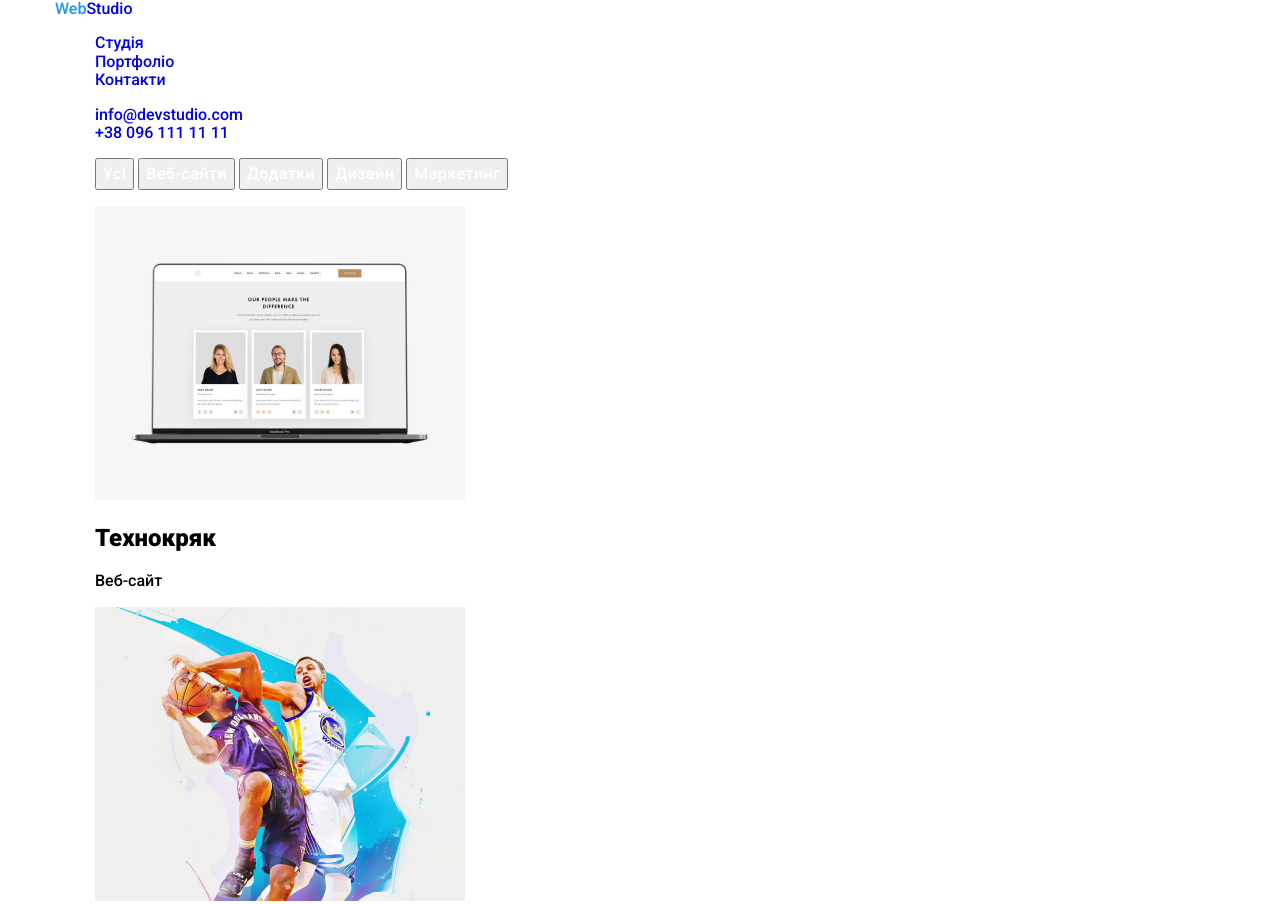
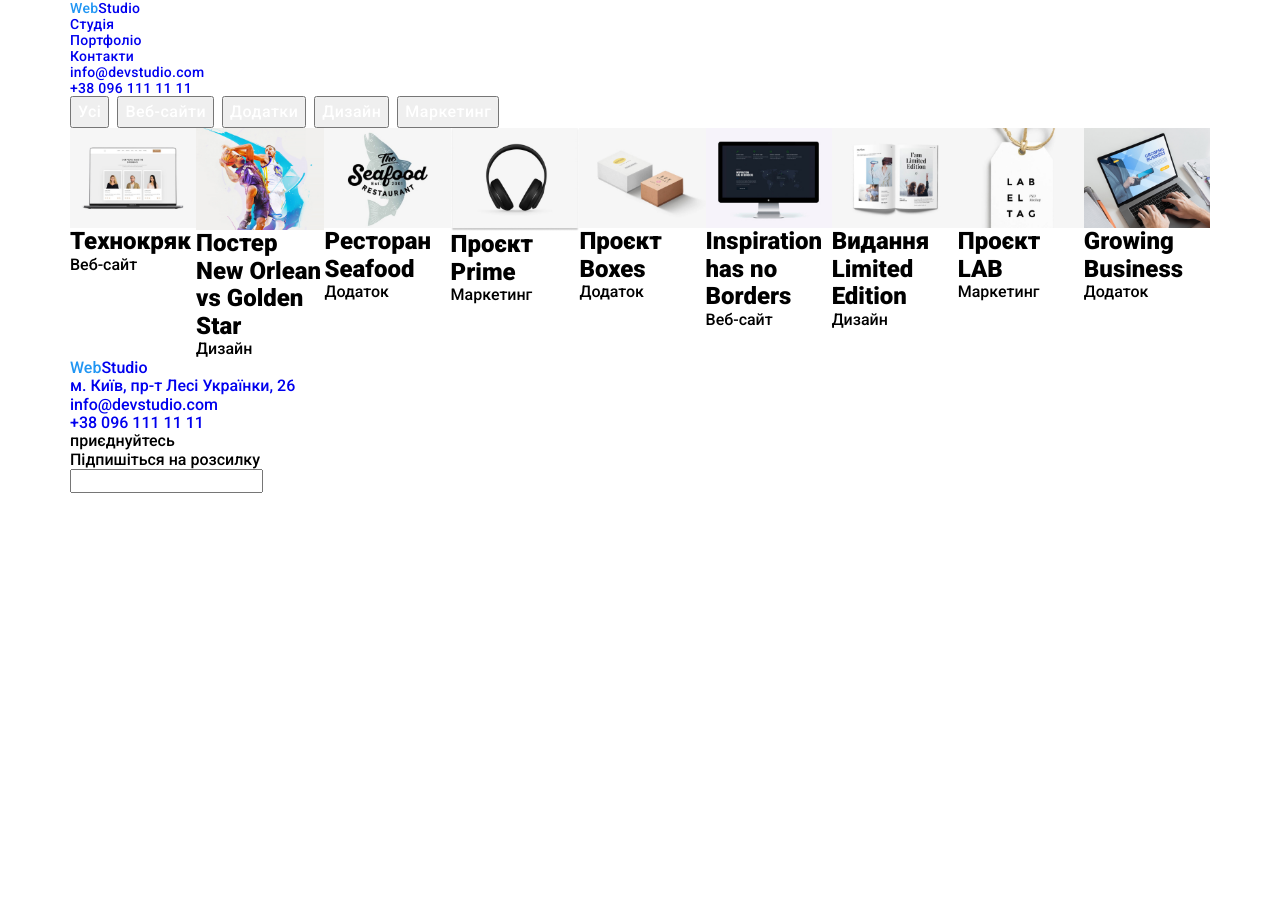
Before and after one commit to EgorTkachuK/webstudio-hw-07git, a plain HTML site: page portfolio.html in a window 1280 px wide. Shown: the top 904 px of the page. After the commit the page ends 800 px from the top, so only its background shows below. Drawn offline with nearby package versions, Linux system fonts and the light colour scheme.

Commit message:
Add files via upload

```diff
--- a/portfolio.html
+++ b/portfolio.html
@@ -21,9 +21,9 @@
     <link rel="stylesheet" href="style.css" />
   </head>
   <body class="portfolio-body">
-    <header class="portfolio-header">
+    <header class="header">
       <div class="conteiner">
-        <nav class="portfolio-header-nav">
+        <nav class="header-nav">
           <a href="#" class="linkWebStudio">
             <span class="spanweb"> Web</span>Studio</a
           >
--- a/style.css
+++ b/style.css
@@ -1,5 +1,46 @@
 body{
     font-family:Roboto;
+}
+*,
+*::before,
+*::after {
+  box-sizing: border-box;
+}
+
+
+a {
+  text-decoration: none;
+}
+
+ul {
+  list-style: none;
+}
+
+
+img {
+  display: block;
+  max-width: 100%;
+  height: auto;
+}
+
+body,
+h1,
+h2,
+h3,
+h4,
+h5,
+p,
+ul,
+figure {
+  margin: 0;
+  padding: 0;
+}
+
+ul,
+menu {
+  margin: 0;
+  padding: 0;
+  list-style: none;
 }
 
 ul{
@@ -24,17 +65,28 @@ a{
     color: #000000;
     text-decoration: none;
 }
+.header{
+    display: flex;
+    align-items: center;
+}
 
 .spanweb {
     color: #2196F3;
 }
-
+.header-nav-list{
+    display: flex;
+}
 
 .header-nav-item>a{
 
 color: #212121;
 
 
+}
+.conteiner{
+    width: 1200px;
+    margin: 0 auto;
+    padding: 0 15px;
 }
 
 
@@ -62,21 +114,25 @@ color: #FFF;
 
 }
 .hero{background-color: #000000;
+    display: flex;
 
 }
 .hero-button{
     color: #FFF;
         text-align: center;
         font-size: 16px;
-
+        border-radius: 4px;
         font-weight: 700;
         line-height: 1.875;
         letter-spacing: 0.96px;
         background-color: #2196F3;
         text-align: center;
+        padding: 10px 32px;
 }
 
-
+.features{
+    display: flex;
+}
 .features-item-title{color: #212121;
 font-size: 14px;
 
@@ -107,7 +163,17 @@ text-transform: uppercase;
     font-weight: 500;
     line-height: 1.625;
     letter-spacing: 0.48px;}
-.buttonportfolio:hover{color: #2196F3;}
+.buttonportfolio:hover{
+background-color: #2196F3;
+border-color: #FFF;
+}
+
+.section-item{
+    display: flex;
+    gap: 8px;
+    align-items: center;
+    text-align: center;
+}
     .titelportfolio{color: #212121;
         font-size: 18px;
 
@@ -132,3 +198,7 @@ text-transform: uppercase;
         .work{
             padding-bottom: 94px;
         }
+       .list-card{
+        display: flex;
+
+       }
```
Also changed, not shown: index.html (+3 -3 lines).
